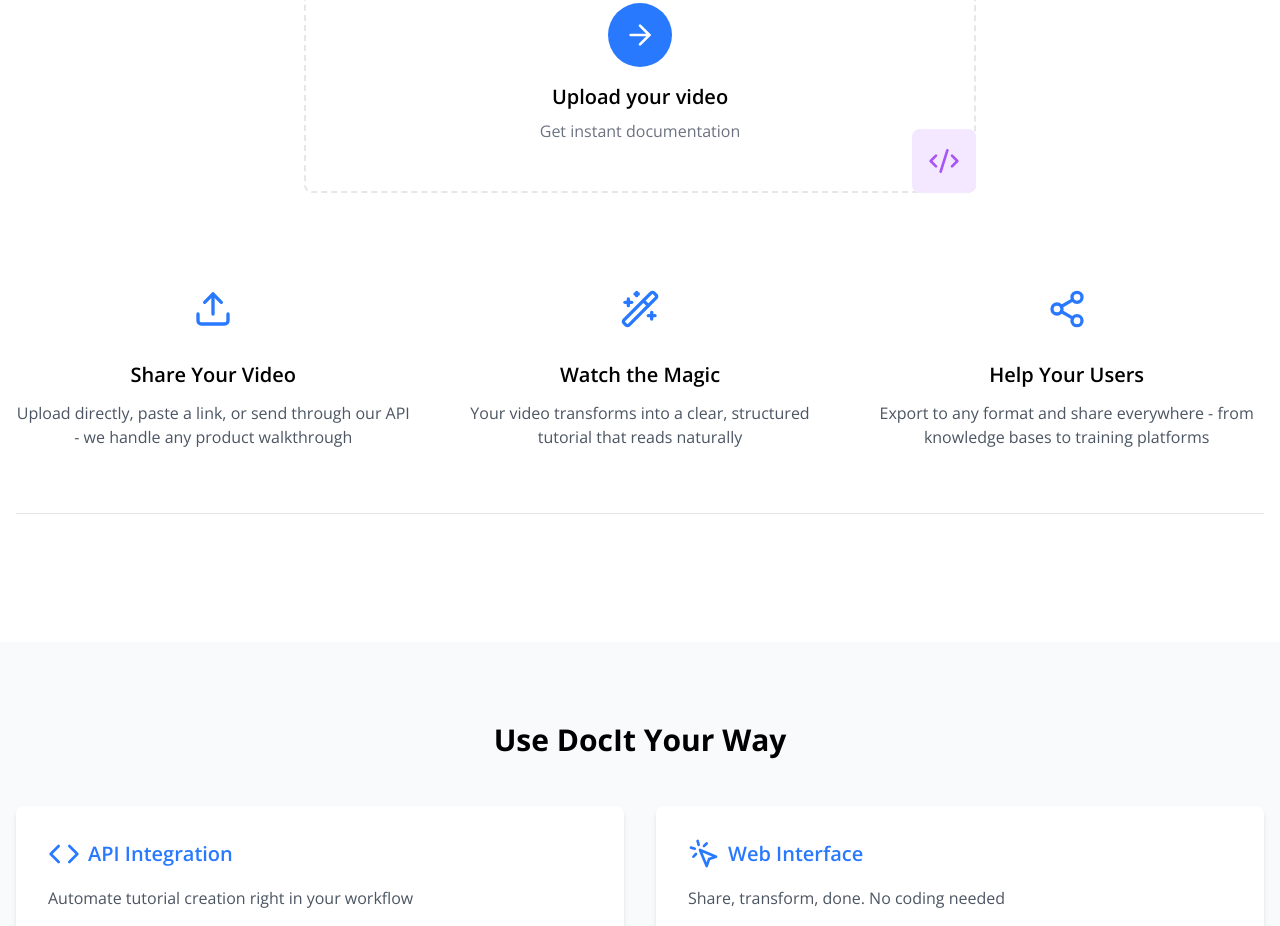
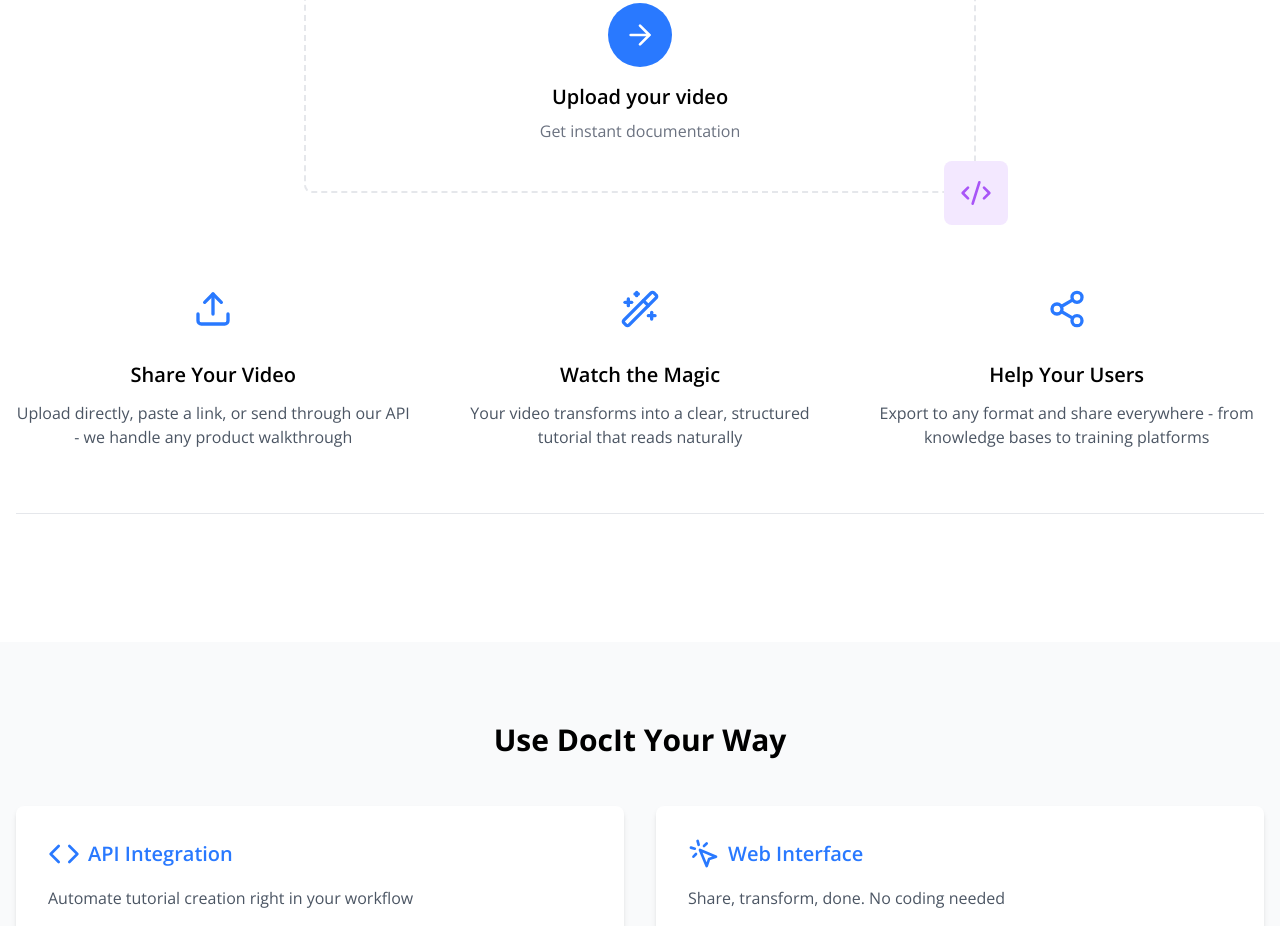
Before and after one commit to hadarbas/docit_website, a Next.js app: page / in a window 1280 px wide. Shown: the part 1260-2186 px from the top of the page. Built offline with nearby package versions, Linux system fonts and the light colour scheme.

Commit message:
Update HowItWorks.tsx

```diff
--- a/app/components/HowItWorks.tsx
+++ b/app/components/HowItWorks.tsx
@@ -40,10 +40,10 @@ export default function HowItWorks() {
                     </div>
 
                     {/* Code Icon */}
-                     <div className="absolute bottom-0 right-0 w-16 h-16 bg-purple-100 rounded-lg flex items-center justify-center">
-                            <Code2 className="w-8 h-8 text-purple-500" />
-                        </div>
+                     <div className="absolute bottom-0 right-0 translate-x-1/2 translate-y-1/2 w-16 h-16 bg-purple-100 rounded-lg flex items-center justify-center">
+                        <Code2 className="w-8 h-8 text-purple-500" />
                     </div>
+                </div>
                 </div>
 
                 {/* Steps */}
```
